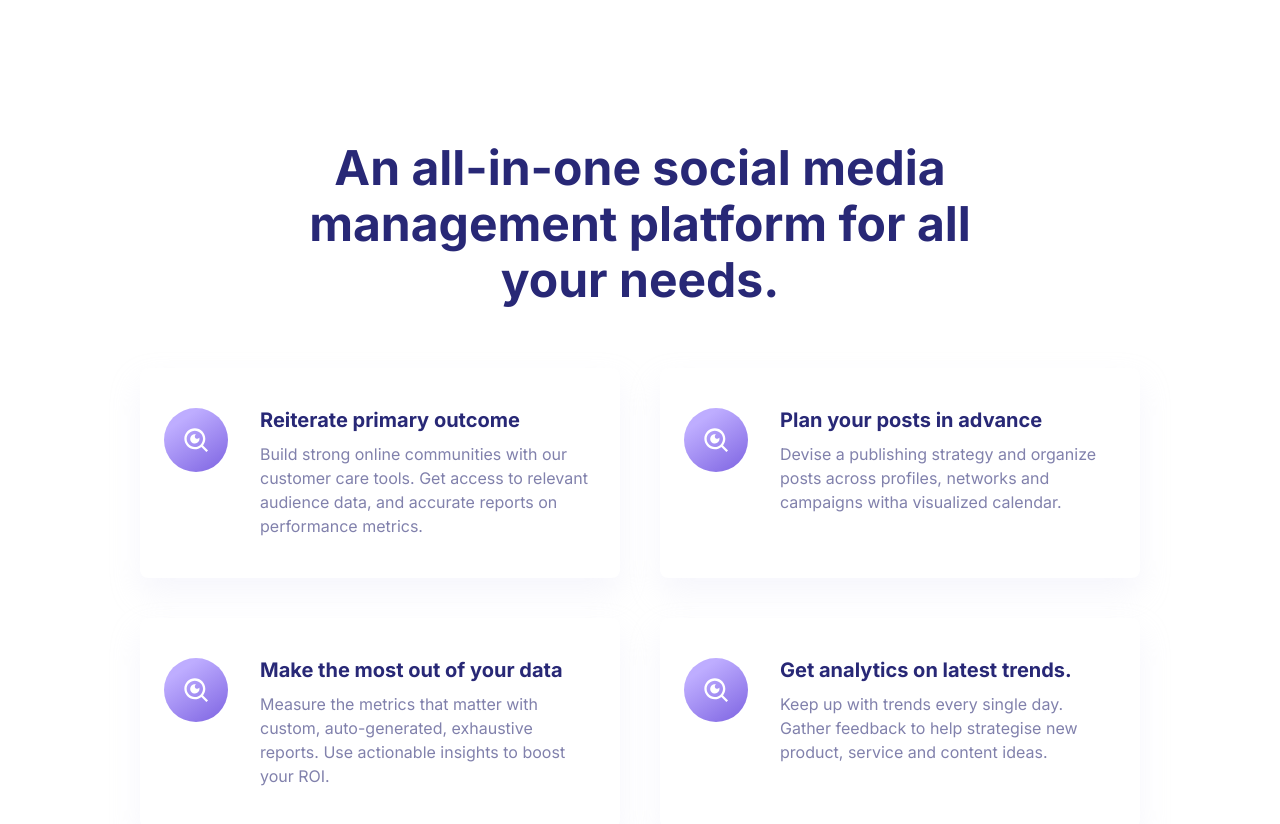
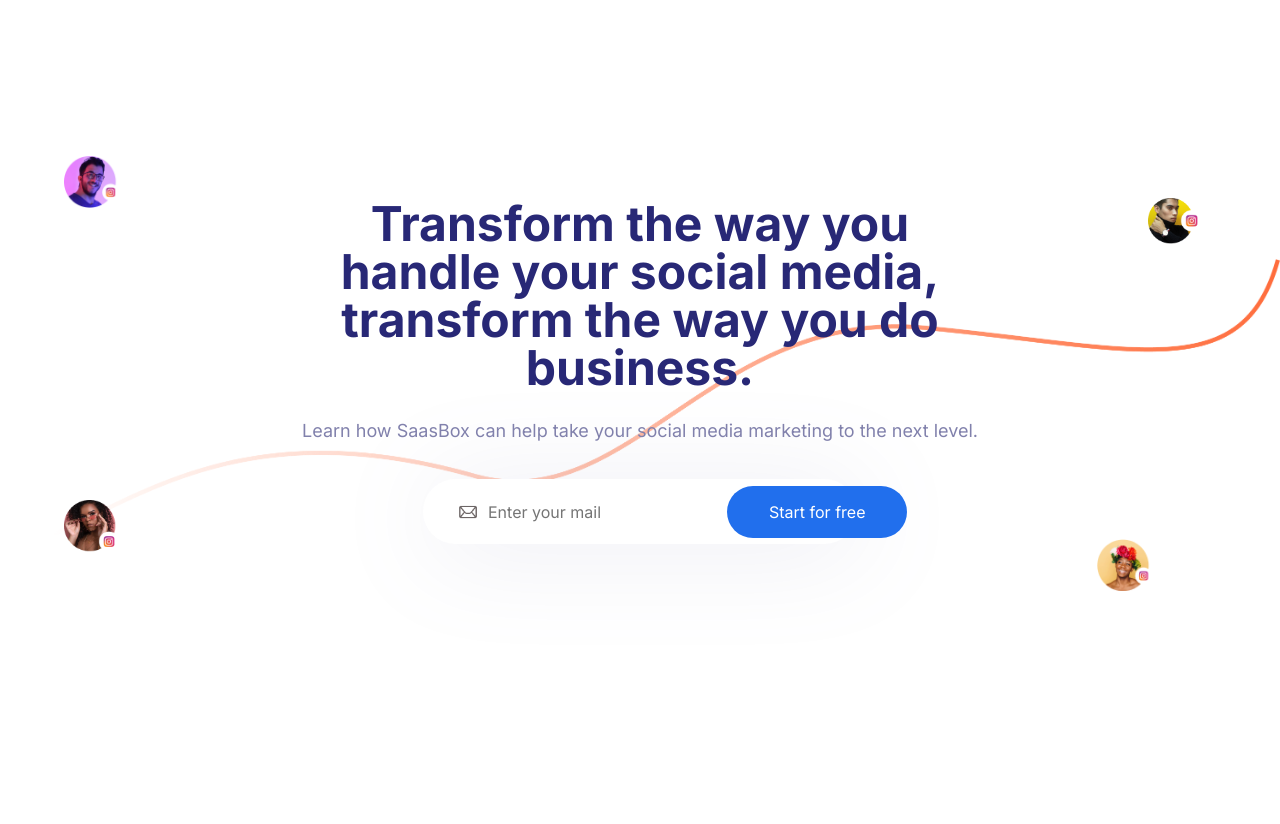
Before and after one commit to RaulAcostaDeveloper/my-web-design-1-template, a Next.js app: page / in a window 1280 px wide. Shown: the top 824 px of the page. Built offline with nearby package versions, Linux system fonts and the light colour scheme.

Commit message:
ContactSectionSection JSON

```diff
--- a/src/app/page.tsx
+++ b/src/app/page.tsx
@@ -50,8 +50,8 @@ export default function Home() {
 
   return (
     <>
-      {/* <Navbar/>
-      <HeroSection/> */}
+      {/* <Navbar/> */}
+      {/* <HeroSection/> */}
       {/* <LogoSection/> */}
       {/* <ProblemSection/> */}
       {/* <CauseSection /> */}
@@ -59,8 +59,8 @@ export default function Home() {
       {/* <FixProblemInnerSection1/> */}
       {/* <FixProblemInnerSection2/> */}
       {/* <TestimonialSection/> */}
-      <BenefitsSection/>
-      {/* <ContactSection/> */}
+      {/* <BenefitsSection/> */}
+      <ContactSection/>
       {/* <Footer/> */}
     </>
   )
--- a/src/styledComponents/contactSection/ContactSection.tsx
+++ b/src/styledComponents/contactSection/ContactSection.tsx
@@ -1,19 +1,36 @@
 import Image from "next/image"
-
+const contentOfContactSection = {
+    title: 'Transform the way you handle your social media, transform the way you do business.',
+    subtitle: 'Learn how SaasBox can help take your social media marketing to the next level.',
+    form: {
+        placeholder: 'Enter your mail',
+        srcIcon: '/img/mail.png',
+        button: {
+            title: 'Start for free',
+            callBack: () => { console.log('button ressed') }
+        }
+    },
+    ornamentImg1Src: '/img/tm-img1.png',
+    ornamentImg2Src: '/img/tm-img2.png',
+    ornamentImg3Src: '/img/tm-img3.png',
+    ornamentImg4Src: '/img/tm-img4.png',
+}
 export const ContactSection = () => {
     return (
         <section className="contact-section" data-aos="fade-up">
             <div className="container">
                 <div className="contact-wrapper">
-                    <h2>Transform the way you handle your social media, transform the way you do business.</h2>
-                    <p>Learn how SaasBox can help take your social media marketing to the next level.</p>
+                    <h2>{contentOfContactSection.title}</h2>
+                    <p>{contentOfContactSection.subtitle}</p>
                     <div className="email-form">
                         <form>
                             <div className="typing-wrap">
-                                <i className="fa-regular fa-envelope"></i>
-                                <input type="email" name="email" id="email" placeholder="Enter your mail" />
+                                <i className="fa-regular fa-envelope">
+                                    <Image className="small-icon-form" src={contentOfContactSection.form.srcIcon} alt="input Icon" width={60} height={60} />
+                                </i>
+                                <input type="email" name="email" id="email" placeholder={contentOfContactSection.form.placeholder} />
                             </div>
-                            <input type="button" name="submit" id="submit" value="Start for free" />
+                            <input type="button" name="submit" id="submit" value={contentOfContactSection.form.button.title} onClick={contentOfContactSection.form.button.callBack} />
                         </form>
                     </div>
                 </div>
@@ -35,22 +52,22 @@ export const ContactSection = () => {
             </div>
             <div className="contact-pro1 img-cd email-img1">
                 <figure>
-                    <Image src="/img/tm-img1.png" alt="" width={60} height={60} />
+                    <Image src={contentOfContactSection.ornamentImg1Src} alt="" width={60} height={60} />
                 </figure>
             </div>
             <div className="contact-pro1 img-cd email-img2">
                 <figure>
-                    <Image src="/img/tm-img2.png" alt="" width={60} height={60} />
+                    <Image src={contentOfContactSection.ornamentImg2Src} alt="" width={60} height={60} />
                 </figure>
             </div>
             <div className="contact-pro1 img-cd email-img3">
                 <figure>
-                    <Image src="/img/tm-img3.png" alt="" width={60} height={60} />
+                    <Image src={contentOfContactSection.ornamentImg3Src} alt="" width={60} height={60} />
                 </figure>
             </div>
             <div className="contact-pro1 img-cd email-img4">
                 <figure>
-                    <Image src="/img/tm-img4.png" alt="" width={60} height={60} />
+                    <Image src={contentOfContactSection.ornamentImg4Src} alt="" width={60} height={60} />
                 </figure>
             </div>
         </section>
--- a/src/styledComponents/contactSection/contactSection.scss
+++ b/src/styledComponents/contactSection/contactSection.scss
@@ -16,6 +16,13 @@
 
         p {
             font-size: 18px;
+        }
+
+        .small-icon-form {
+            position: relative;
+            width: 20px;
+            height: auto;
+            top: 2px;
         }
     }
 }
```
